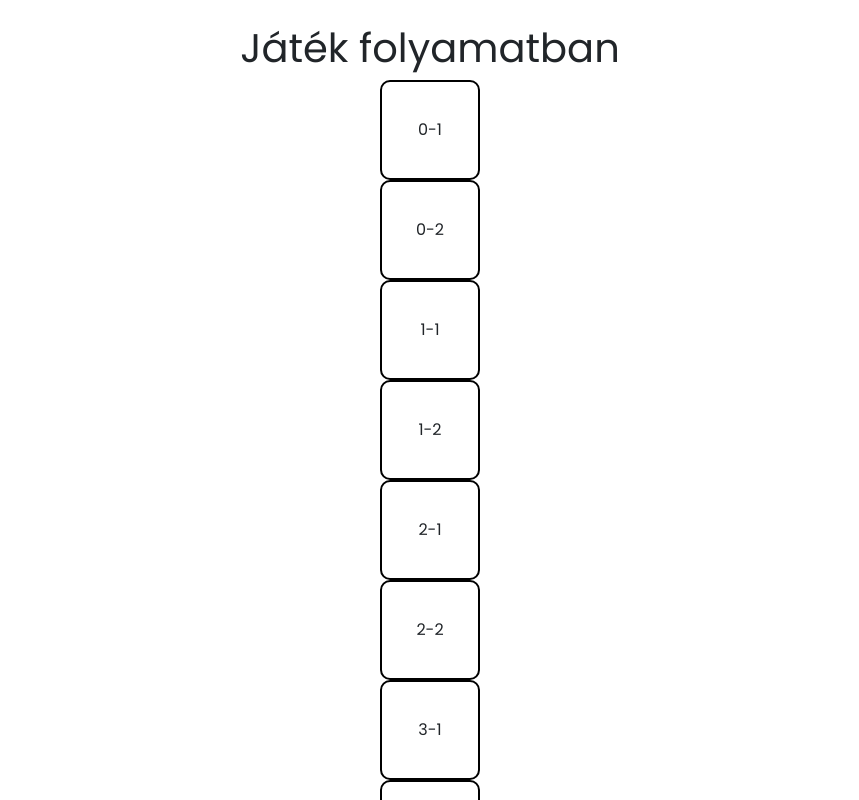
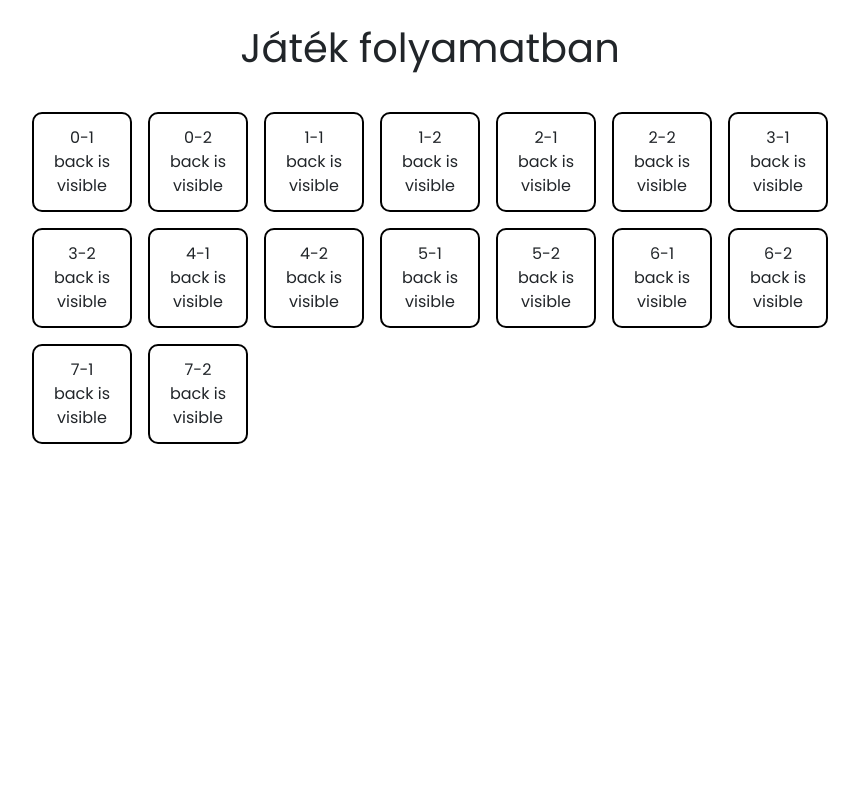
Before and after one commit to szandil/szofttech-xstate, a React (Create React App) app in the folder memory-game/: page / in a window 1280 px wide. Both pictures are taken after a click on the button "START GAME". Shown: the top 800 px of the page, without its empty margins (210-1069 px from the left). Built offline with nearby package versions, Linux system fonts and the light colour scheme.

Commit message:
visible image to context

```diff
--- a/memory-game/src/App.css
+++ b/memory-game/src/App.css
@@ -4,3 +4,12 @@
     align-items: center;
     justify-content: center;
 }
+
+.cards {
+    display: grid;
+    grid-template-columns: repeat(auto-fill, 100px);
+    gap: 1rem;
+    justify-content: center;
+    margin-top: 2rem;
+    width: 70vw;
+}
--- a/memory-game/src/App.tsx
+++ b/memory-game/src/App.tsx
@@ -56,7 +56,9 @@ const App = () => {
   const inProgress =
     <>
       <h1>Játék folyamatban</h1>
-      {cards.map(card => <Card key={card.id} cardActor={card} />)}
+      <div className='cards'>
+        {cards.map(card => <Card key={card.id} cardActor={card} />)}
+      </div>
     </>
 
 
--- a/memory-game/src/components/card/card.module.css
+++ b/memory-game/src/components/card/card.module.css
@@ -1,9 +1,12 @@
 .card {
+    text-align: center;
     width: 100px;
     height: 100px;
     display: flex;
+    flex-direction: column;
     align-items: center;
     justify-content: center;
     border: 2px black  solid;
     border-radius: 10px;
+    cursor: pointer;
 }
--- a/memory-game/src/components/card/card.tsx
+++ b/memory-game/src/components/card/card.tsx
@@ -12,10 +12,14 @@ export const Card = ({cardActor, ...props}: CardProps) => {
 
     const [state, send] = useActor(cardActor);
     const { id } = state.context;
+    const { visibleImage } = state.context;
+
+
 
     return (
         <span className={styles.card}>
-            {id}
+            <span>{id}</span>
+            <span>{visibleImage}</span>
         </span>
     );
 };
--- a/memory-game/src/game/cardMachine.ts
+++ b/memory-game/src/game/cardMachine.ts
@@ -1,4 +1,4 @@
-import { createMachine } from "xstate";
+import { assign, createMachine } from "xstate";
 import { CardContext, CardEvent, CardTypestate } from "./cardTypes";
 
 
@@ -6,7 +6,8 @@ import { CardContext, CardEvent, CardTypestate } from "./cardTypes";
 export const createCardMachine = ({id}: {id: string}) => createMachine<CardContext, CardEvent, CardTypestate>({
     id: 'card',
     context: {
-        id
+        id,
+        visibleImage: 'back is visible'
     },
     initial: 'in game',
     states: {
@@ -15,12 +16,18 @@ export const createCardMachine = ({id}: {id: string}) => createMachine<CardConte
             states: {
                 'face down': {
                     on: {
-                        TURN: 'face up'
+                        TURN: {
+                            target: 'face up',
+                            actions: 'changeImageToFront'
+                        }
                     }
                 },
                 'face up': {
                     on: {
-                        TURN: 'face down',
+                        TURN: {
+                            target: 'face down',
+                            actions: 'changeImageToBack'
+                        },
                         COLLECT: '#card.collected'
                     }
                 }
@@ -32,7 +39,14 @@ export const createCardMachine = ({id}: {id: string}) => createMachine<CardConte
     }
 },
 {
-    actions: {},
+    actions: {
+        changeImageToFront: assign({
+            visibleImage: (context, event) => 'front is visible'
+        }),
+        changeImageToBack: assign({
+            visibleImage: (context) => 'back is visible'
+        })
+    },
     guards: {},
     delays: {},
     services: {}
--- a/memory-game/src/game/cardTypes.ts
+++ b/memory-game/src/game/cardTypes.ts
@@ -3,6 +3,7 @@ import { ActorRef } from "xstate";
 export interface CardContext {
     frontImage?: string,
     backImage?: string,
+    visibleImage?: string,
     id: string
 }
 
--- a/memory-game/src/game/gameMachine.ts
+++ b/memory-game/src/game/gameMachine.ts
@@ -2,10 +2,10 @@ import { assign, createMachine, spawn } from "xstate";
 import { playerMachine } from "../player/playerMachine";
 import { createCardMachine } from "./cardMachine";
 import { CardActorRefType } from "./cardTypes";
-import { GameContextType, GameEvent, GameTypestate } from "./gameTypes";
+import { GameContext, GameEvent, GameTypestate } from "./gameTypes";
 
 
-export const gameMachine = createMachine<GameContextType, GameEvent, GameTypestate>({
+export const gameMachine = createMachine<GameContext, GameEvent, GameTypestate>({
   id: "Memory game",
   context: {
     numberOfPlayers: 1,
@@ -58,26 +58,6 @@ export const gameMachine = createMachine<GameContextType, GameEvent, GameTypesta
 },
   {
     actions: {
-      // initGame: (context, event) => {
-      //   console.log('init');
-
-      //   let newCards = [];
-      //   const { cards } = context;
-      //   const { numberOfCards } = context;
-      //   for (let i = 0; i < numberOfCards / 2; i++) {
-      //     const newCard1 = createCardMachine({id: i.toString() + "-1"});
-      //     const newCard2 = createCardMachine({id: i.toString() + "-2"});
-      //     newCards.push(newCard1);
-      //     newCards.push(newCard2);
-      //   }
-      //   assign<GameContextType, any>({
-      //     cards: (context, event) => [
-      //       ...cards,
-      //       spawn(createCardMachine({id: 'newCard1'})) as CardActorRefType
-      //     ]
-      //   });
-      //   console.log('newcards', newCards);
-      //   console.log(context);
 
       initGame: assign({
         cards: (context, _) => {
--- a/memory-game/src/game/gameTypes.ts
+++ b/memory-game/src/game/gameTypes.ts
@@ -3,7 +3,7 @@ import { PlayerActorType } from "../player/playerTypes";
 import { CardActorRefType, CardContext, CardEvent, CardTypestate } from "./cardTypes";
 
 
-export interface GameContextType {
+export interface GameContext {
     numberOfPlayers: number;
     numberOfCards: number;
     cards: CardActorRefType[];
@@ -24,7 +24,7 @@ export type GameEvent =
     | flipCardEvent;
 
 export type GameTypestate = {
-    context: GameContextType;
+    context: GameContext;
     value: 'waiting for game' |
             'game in progress' | {'game in progress': 'one card flipped'} | {'game in progress': 'two cards flipped'} | {'game in progress': 'no cards fipped'} |
             'game over'
```
